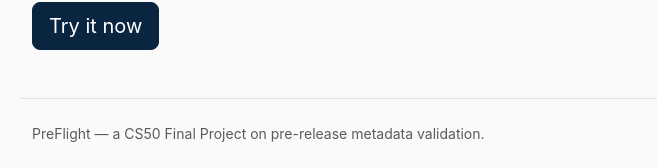
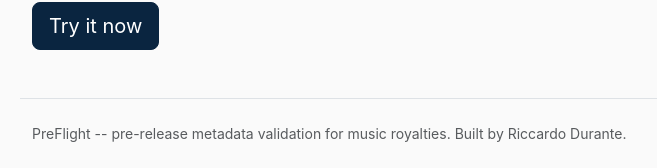
Before and after one commit to RiccardoDurante/preflight, a Flask app: page /about in a window 1280 px wide. Shown: the part 1197-1365 px from the top of the page, without its empty margins (50-707 px from the left). Run offline with Flask 3, Linux system fonts and the light colour scheme.

Commit message:
Update footer: reflect the project's current scope instead of just its CS50 origin

```diff
--- a/templates/layout.html
+++ b/templates/layout.html
@@ -30,7 +30,7 @@
     </main>
 
     <footer class="container text-muted small py-4 border-top">
-        PreFlight — a CS50 Final Project on pre-release metadata validation.
+        PreFlight -- pre-release metadata validation for music royalties. Built by Riccardo Durante.
     </footer>
 </body>
 </html>
```
